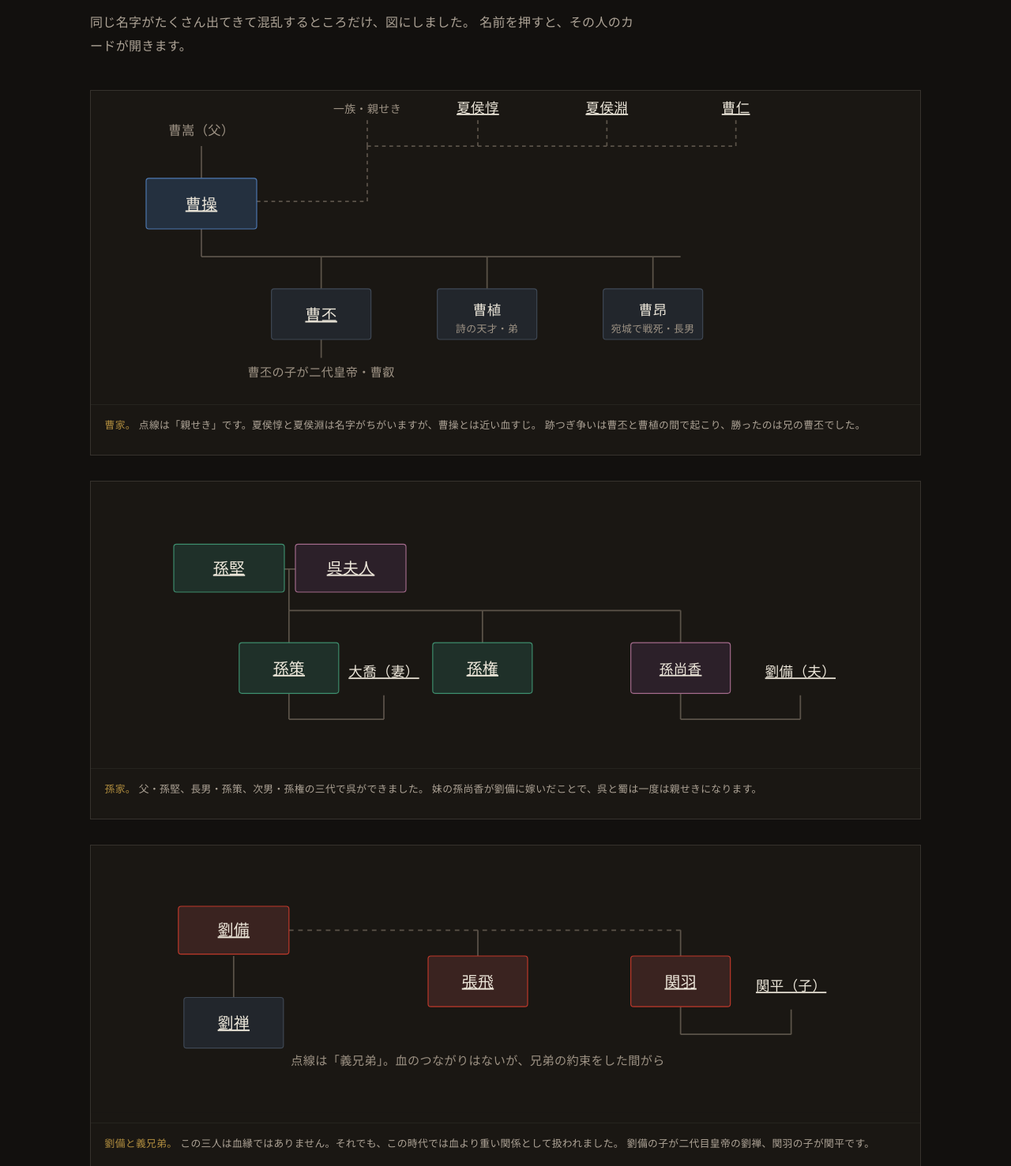
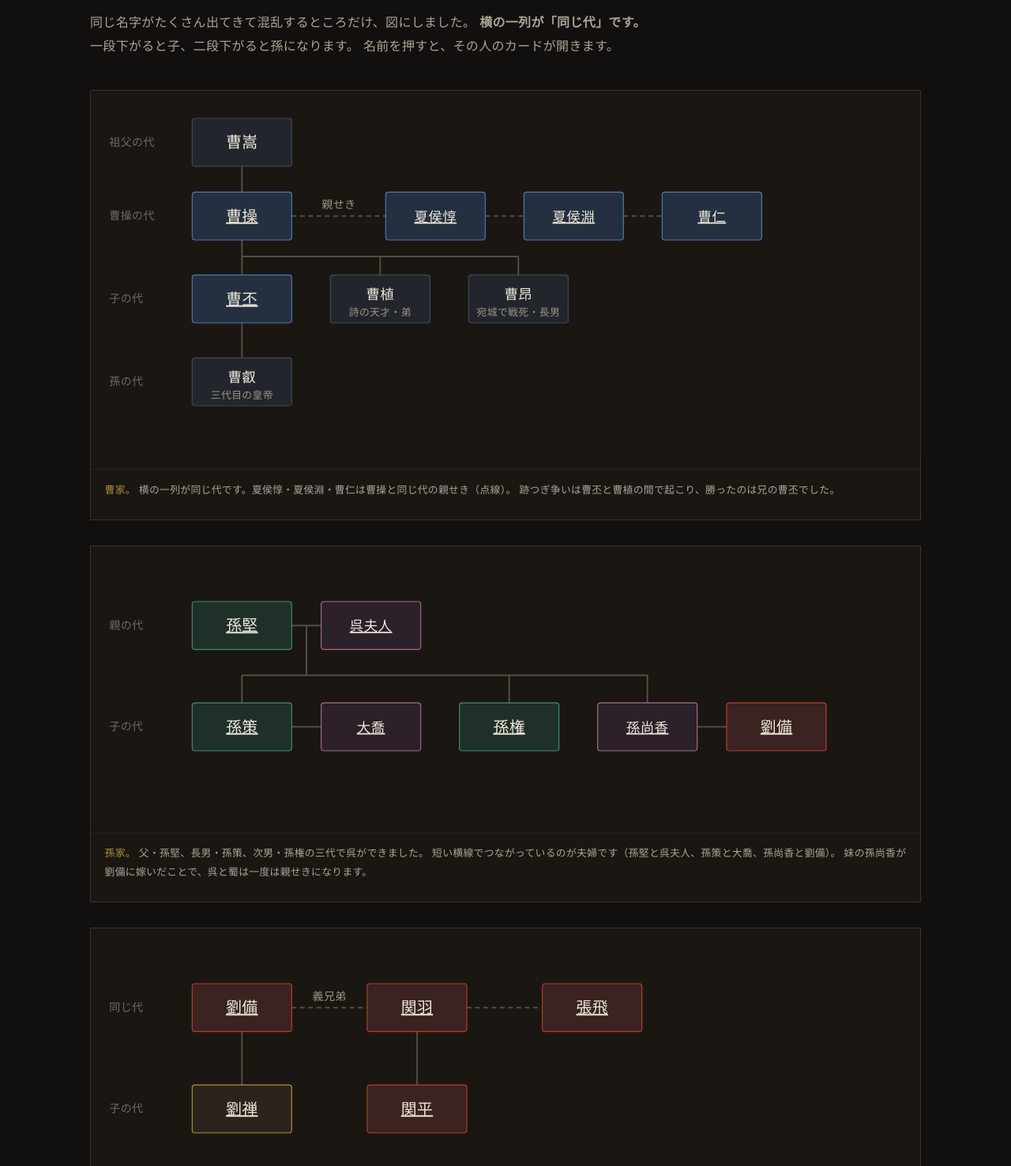
Before and after one commit to kotta1020/sangokushi-site, a plain HTML site: page yougo.html in a window 1280 px wide. Shown: the part 8783-10260 px from the top of the page at 79% size. Drawn offline with Linux system fonts and the light colour scheme.

Commit message:
家系図を世代ごとの段に並べ直した
横の一列が同じ代になるように全部組み直した。
・曹家：祖父の代／曹操の代（夏侯惇たちも同じ段へ）／子の代／孫の代 の4段
・孫家：親の代／子の代（配偶者も同じ段）の2段
・劉備：同じ代（義兄弟）／子の代 の2段
・司馬家：一代目／二代目／三代目 の3段
左はしに段の名前を入れ、文字が線や箱と重ならないことを機械的に確認した。

```diff
--- a/yougo.html
+++ b/yougo.html
@@ -199,45 +199,57 @@
     <h2 class="sec__title">家系図</h2>
     <p class="sec__lead">
       同じ名字がたくさん出てきて混乱するところだけ、図にしました。
+      <strong>横の一列が「同じ代」です。</strong>一段下がると子、二段下がると孫になります。
       名前を押すと、その人のカードが開きます。
     </p>
 
     <div class="figbox">
-      <svg viewBox="0 0 900 330" role="img" aria-label="曹操の一族の家系図">
-        <rect width="900" height="330" fill="#1A1713"/>
+      <svg viewBox="0 0 900 400" role="img" aria-label="曹操の一族の家系図">
+        <rect width="900" height="400" fill="#1A1713"/>
         <g stroke="#5b5349" stroke-width="1.5" fill="none">
-          <path d="M120,60 L120,95"/>
-          <path d="M120,150 L120,180 M120,180 L640,180"/>
-          <path d="M250,180 L250,215 M430,180 L430,215 M610,180 L610,215"/>
-          <path d="M250,270 L250,290"/>
-          <path d="M180,120 L300,120 M300,120 L300,60" stroke-dasharray="4 4"/>
-          <path d="M300,60 L700,60" stroke-dasharray="4 4"/>
-          <path d="M420,60 L420,30 M560,60 L560,30 M700,60 L700,30" stroke-dasharray="4 4"/>
-          <path d="M300,60 L300,30" stroke-dasharray="4 4"/>
+          <path d="M164,82 L164,110"/>
+          <path d="M164,162 L164,180 M164,180 L464,180"/>
+          <path d="M164,180 L164,200 M314,180 L314,200 M464,180 L464,200"/>
+          <path d="M164,252 L164,290"/>
+          <path d="M218,136 L320,136 M428,136 L470,136 M578,136 L620,136" stroke-dasharray="5 4"/>
         </g>
-        <g class="tree" font-family="serif" font-size="17" fill="#EDE7DA" text-anchor="middle">
-          <text x="120" y="48" font-size="14" fill="#9d9284">曹嵩（父）</text>
-          <g><rect x="60" y="95" width="120" height="55" rx="3" fill="#24303f" stroke="#4E79B2"/>
-             <text x="120" y="129" class="tn" data-p="曹操">曹操</text></g>
-          <g><rect x="196" y="215" width="108" height="55" rx="3" fill="#22262c" stroke="#3f4855"/>
-             <text x="250" y="249" class="tn" data-p="曹丕">曹丕</text></g>
-          <g><rect x="376" y="215" width="108" height="55" rx="3" fill="#22262c" stroke="#3f4855"/>
-             <text x="430" y="243" font-size="15">曹植</text>
-             <text x="430" y="262" font-size="11" fill="#9d9284">詩の天才・弟</text></g>
-          <g><rect x="556" y="215" width="108" height="55" rx="3" fill="#22262c" stroke="#3f4855"/>
-             <text x="610" y="243" font-size="15">曹昂</text>
-             <text x="610" y="262" font-size="11" fill="#9d9284">宛城で戦死・長男</text></g>
-          <text x="250" y="310" font-size="13" fill="#9d9284">曹丕の子が二代皇帝・曹叡</text>
+        <g font-family="sans-serif" font-size="12" fill="#6E6A63" text-anchor="start">
+          <text x="20" y="60" text-anchor="start">祖父の代</text>
+          <text x="20" y="140" text-anchor="start">曹操の代</text>
+          <text x="20" y="230" text-anchor="start">子の代</text>
+          <text x="20" y="320" text-anchor="start">孫の代</text>
+        </g>
+        <text x="269" y="128" font-family="sans-serif" font-size="12" fill="#9d9284" text-anchor="middle">親せき</text>
+        <g font-family="serif" font-size="17" fill="#EDE7DA" text-anchor="middle">
+          <g><rect x="110" y="30" width="108" height="52" rx="3" fill="#22262c" stroke="#3f4855"/>
+             <text x="164" y="62">曹嵩</text></g>
 
-          <text x="300" y="24" font-size="12" fill="#9d9284">一族・親せき</text>
-          <text x="420" y="24" class="tn" font-size="15" data-p="夏侯惇">夏侯惇</text>
-          <text x="560" y="24" class="tn" font-size="15" data-p="夏侯淵">夏侯淵</text>
-          <text x="700" y="24" class="tn" font-size="15" data-p="曹仁">曹仁</text>
+          <g><rect x="110" y="110" width="108" height="52" rx="3" fill="#24303f" stroke="#4E79B2"/>
+             <text x="164" y="142" class="tn" data-p="曹操">曹操</text></g>
+          <g><rect x="320" y="110" width="108" height="52" rx="3" fill="#24303f" stroke="#4E79B2"/>
+             <text x="374" y="142" class="tn" font-size="15" data-p="夏侯惇">夏侯惇</text></g>
+          <g><rect x="470" y="110" width="108" height="52" rx="3" fill="#24303f" stroke="#4E79B2"/>
+             <text x="524" y="142" class="tn" font-size="15" data-p="夏侯淵">夏侯淵</text></g>
+          <g><rect x="620" y="110" width="108" height="52" rx="3" fill="#24303f" stroke="#4E79B2"/>
+             <text x="674" y="142" class="tn" font-size="15" data-p="曹仁">曹仁</text></g>
+
+          <g><rect x="110" y="200" width="108" height="52" rx="3" fill="#24303f" stroke="#4E79B2"/>
+             <text x="164" y="232" class="tn" data-p="曹丕">曹丕</text></g>
+          <g><rect x="260" y="200" width="108" height="52" rx="3" fill="#22262c" stroke="#3f4855"/>
+             <text x="314" y="226" font-size="15">曹植</text>
+             <text x="314" y="244" font-size="11" fill="#9d9284">詩の天才・弟</text></g>
+          <g><rect x="410" y="200" width="108" height="52" rx="3" fill="#22262c" stroke="#3f4855"/>
+             <text x="464" y="226" font-size="15">曹昂</text>
+             <text x="464" y="244" font-size="11" fill="#9d9284">宛城で戦死・長男</text></g>
+
+          <g><rect x="110" y="290" width="108" height="52" rx="3" fill="#22262c" stroke="#3f4855"/>
+             <text x="164" y="316" font-size="15">曹叡</text>
+             <text x="164" y="334" font-size="11" fill="#9d9284">三代目の皇帝</text></g>
         </g>
       </svg>
       <p class="figcap">
         <b style="color:#B08D3F;font-weight:400">曹家。</b>
-        点線は「親せき」です。夏侯惇と夏侯淵は名字がちがいますが、曹操とは近い血すじ。
+        横の一列が同じ代です。夏侯惇・夏侯淵・曹仁は曹操と同じ代の親せき（点線）。
         跡つぎ争いは曹丕と曹植の間で起こり、勝ったのは兄の曹丕でした。
       </p>
     </div>
@@ -246,89 +258,108 @@
       <svg viewBox="0 0 900 300" role="img" aria-label="孫家の家系図">
         <rect width="900" height="300" fill="#1A1713"/>
         <g stroke="#5b5349" stroke-width="1.5" fill="none">
-          <path d="M210,95 L222,95"/>
-          <path d="M215,95 L215,140 M215,140 L640,140"/>
-          <path d="M215,140 L215,175 M425,140 L425,175 M640,140 L640,175"/>
-          <path d="M215,230 L215,258 M215,258 L318,258 M318,258 L318,232"/>
-          <path d="M640,230 L640,258 M640,258 L770,258 M770,258 L770,232"/>
+          <path d="M218,86 L250,86"/>
+          <path d="M234,86 L234,140 M164,140 L604,140"/>
+          <path d="M164,140 L164,170 M454,140 L454,170 M604,140 L604,170"/>
+          <path d="M218,196 L250,196"/>
+          <path d="M658,196 L690,196"/>
+        </g>
+        <g font-family="sans-serif" font-size="12" fill="#6E6A63" text-anchor="start">
+          <text x="20" y="90" text-anchor="start">親の代</text>
+          <text x="20" y="200" text-anchor="start">子の代</text>
         </g>
         <g font-family="serif" font-size="17" fill="#EDE7DA" text-anchor="middle">
-          <g><rect x="90" y="68" width="120" height="52" rx="3" fill="#1f3029" stroke="#3E8E6E"/>
-             <text x="150" y="100" class="tn" data-p="孫堅">孫堅</text></g>
-          <g><rect x="222" y="68" width="120" height="52" rx="3" fill="#2c2029" stroke="#A46B8C"/>
-             <text x="282" y="100" class="tn" data-p="呉夫人">呉夫人</text></g>
-          <g><rect x="161" y="175" width="108" height="55" rx="3" fill="#1f3029" stroke="#3E8E6E"/>
-             <text x="215" y="209" class="tn" data-p="孫策">孫策</text></g>
-          <g><rect x="371" y="175" width="108" height="55" rx="3" fill="#1f3029" stroke="#3E8E6E"/>
-             <text x="425" y="209" class="tn" data-p="孫権">孫権</text></g>
-          <g><rect x="586" y="175" width="108" height="55" rx="3" fill="#2c2029" stroke="#A46B8C"/>
-             <text x="640" y="209" class="tn" font-size="15" data-p="孫尚香">孫尚香</text></g>
-          <g><rect x="264" y="180" width="108" height="52" rx="3" fill="#2c2029" stroke="#A46B8C" opacity="0"/>
-             <text x="318" y="212" class="tn" font-size="15" data-p="大喬">大喬（妻）</text></g>
-          <text x="770" y="212" class="tn" font-size="15" data-p="劉備">劉備（夫）</text>
+          <g><rect x="110" y="60" width="108" height="52" rx="3" fill="#1f3029" stroke="#3E8E6E"/>
+             <text x="164" y="92" class="tn" data-p="孫堅">孫堅</text></g>
+          <g><rect x="250" y="60" width="108" height="52" rx="3" fill="#2c2029" stroke="#A46B8C"/>
+             <text x="304" y="92" class="tn" font-size="15" data-p="呉夫人">呉夫人</text></g>
+
+          <g><rect x="110" y="170" width="108" height="52" rx="3" fill="#1f3029" stroke="#3E8E6E"/>
+             <text x="164" y="202" class="tn" data-p="孫策">孫策</text></g>
+          <g><rect x="250" y="170" width="108" height="52" rx="3" fill="#2c2029" stroke="#A46B8C"/>
+             <text x="304" y="202" class="tn" font-size="15" data-p="大喬">大喬</text></g>
+          <g><rect x="400" y="170" width="108" height="52" rx="3" fill="#1f3029" stroke="#3E8E6E"/>
+             <text x="454" y="202" class="tn" data-p="孫権">孫権</text></g>
+          <g><rect x="550" y="170" width="108" height="52" rx="3" fill="#2c2029" stroke="#A46B8C"/>
+             <text x="604" y="202" class="tn" font-size="15" data-p="孫尚香">孫尚香</text></g>
+          <g><rect x="690" y="170" width="108" height="52" rx="3" fill="#3a2320" stroke="#C0392B"/>
+             <text x="744" y="202" class="tn" data-p="劉備">劉備</text></g>
         </g>
       </svg>
       <p class="figcap">
         <b style="color:#B08D3F;font-weight:400">孫家。</b>
         父・孫堅、長男・孫策、次男・孫権の三代で呉ができました。
+        短い横線でつながっているのが夫婦です（孫堅と呉夫人、孫策と大喬、孫尚香と劉備）。
         妹の孫尚香が劉備に嫁いだことで、呉と蜀は一度は親せきになります。
       </p>
     </div>
 
     <div class="figbox">
-      <svg viewBox="0 0 900 290" role="img" aria-label="劉備と義兄弟の関係図">
-        <rect width="900" height="290" fill="#1A1713"/>
+      <svg viewBox="0 0 900 300" role="img" aria-label="劉備と義兄弟の関係図">
+        <rect width="900" height="300" fill="#1A1713"/>
         <g stroke="#5b5349" stroke-width="1.5" fill="none">
-          <path d="M155,120 L155,165"/>
-          <path d="M215,92 L640,92" stroke-dasharray="5 5"/>
-          <path d="M420,92 L420,120 M640,92 L640,120"/>
-          <path d="M640,175 L640,205 M640,205 L760,205 M760,205 L760,178"/>
+          <path d="M218,86 L300,86 M408,86 L490,86" stroke-dasharray="5 4"/>
+          <path d="M164,112 L164,170"/>
+          <path d="M354,112 L354,170"/>
         </g>
+        <g font-family="sans-serif" font-size="12" fill="#6E6A63" text-anchor="start">
+          <text x="20" y="90" text-anchor="start">同じ代</text>
+          <text x="20" y="200" text-anchor="start">子の代</text>
+        </g>
+        <text x="259" y="78" font-family="sans-serif" font-size="12" fill="#9d9284" text-anchor="middle">義兄弟</text>
         <g font-family="serif" font-size="17" fill="#EDE7DA" text-anchor="middle">
-          <g><rect x="95" y="66" width="120" height="52" rx="3" fill="#3a2320" stroke="#C0392B"/>
-             <text x="155" y="98" class="tn" data-p="劉備">劉備</text></g>
-          <g><rect x="366" y="120" width="108" height="55" rx="3" fill="#3a2320" stroke="#C0392B"/>
-             <text x="420" y="154" class="tn" data-p="張飛">張飛</text></g>
-          <g><rect x="586" y="120" width="108" height="55" rx="3" fill="#3a2320" stroke="#C0392B"/>
-             <text x="640" y="154" class="tn" data-p="関羽">関羽</text></g>
-          <g><rect x="101" y="165" width="108" height="55" rx="3" fill="#22262c" stroke="#3f4855"/>
-             <text x="155" y="199" class="tn" data-p="劉禅">劉禅</text></g>
-          <text x="760" y="158" class="tn" font-size="15" data-p="関平">関平（子）</text>
-          <text x="420" y="238" font-size="13" fill="#9d9284" text-anchor="middle">点線は「義兄弟」。血のつながりはないが、兄弟の約束をした間がら</text>
+          <g><rect x="110" y="60" width="108" height="52" rx="3" fill="#3a2320" stroke="#C0392B"/>
+             <text x="164" y="92" class="tn" data-p="劉備">劉備</text></g>
+          <g><rect x="300" y="60" width="108" height="52" rx="3" fill="#3a2320" stroke="#C0392B"/>
+             <text x="354" y="92" class="tn" data-p="関羽">関羽</text></g>
+          <g><rect x="490" y="60" width="108" height="52" rx="3" fill="#3a2320" stroke="#C0392B"/>
+             <text x="544" y="92" class="tn" data-p="張飛">張飛</text></g>
+
+          <g><rect x="110" y="170" width="108" height="52" rx="3" fill="#2b241c" stroke="#B08D3F"/>
+             <text x="164" y="202" class="tn" data-p="劉禅">劉禅</text></g>
+          <g><rect x="300" y="170" width="108" height="52" rx="3" fill="#3a2320" stroke="#C0392B"/>
+             <text x="354" y="202" class="tn" data-p="関平">関平</text></g>
         </g>
       </svg>
       <p class="figcap">
         <b style="color:#B08D3F;font-weight:400">劉備と義兄弟。</b>
-        この三人は血縁ではありません。それでも、この時代では血より重い関係として扱われました。
-        劉備の子が二代目皇帝の劉禅、関羽の子が関平です。
+        上の三人は同じ代で、血のつながりはありません（点線が義兄弟）。
+        それでもこの時代では、血より重い関係として扱われました。
+        下の段が子で、劉備の子が二代目皇帝の劉禅、関羽の子が関平です。
       </p>
     </div>
 
     <div class="figbox">
-      <svg viewBox="0 0 900 250" role="img" aria-label="司馬家の家系図">
-        <rect width="900" height="250" fill="#1A1713"/>
+      <svg viewBox="0 0 900 390" role="img" aria-label="司馬家の家系図">
+        <rect width="900" height="390" fill="#1A1713"/>
         <g stroke="#5b5349" stroke-width="1.5" fill="none">
-          <path d="M150,120 L150,150 M150,150 L480,150"/>
-          <path d="M310,150 L310,178 M480,150 L480,178"/>
-          <path d="M480,230 L480,233 M480,233 L680,233 M680,233 L680,204"/>
+          <path d="M164,92 L164,120 M164,120 L334,120"/>
+          <path d="M164,120 L164,150 M334,120 L334,150"/>
+          <path d="M334,202 L334,260"/>
+        </g>
+        <g font-family="sans-serif" font-size="12" fill="#6E6A63" text-anchor="start">
+          <text x="20" y="70" text-anchor="start">一代目</text>
+          <text x="20" y="180" text-anchor="start">二代目</text>
+          <text x="20" y="290" text-anchor="start">三代目</text>
         </g>
         <g font-family="serif" font-size="17" fill="#EDE7DA" text-anchor="middle">
-          <g><rect x="90" y="68" width="120" height="52" rx="3" fill="#24303f" stroke="#4E79B2"/>
-             <text x="150" y="100" class="tn" data-p="司馬懿">司馬懿</text></g>
-          <g><rect x="256" y="178" width="108" height="52" rx="3" fill="#24303f" stroke="#4E79B2"/>
-             <text x="310" y="210" class="tn" font-size="15" data-p="司馬師">司馬師</text></g>
-          <g><rect x="426" y="178" width="108" height="52" rx="3" fill="#24303f" stroke="#4E79B2"/>
-             <text x="480" y="210" class="tn" font-size="15" data-p="司馬昭">司馬昭</text></g>
-          <g><rect x="626" y="152" width="108" height="52" rx="3" fill="#2b241c" stroke="#B08D3F"/>
-             <text x="680" y="184" class="tn" font-size="15" data-p="司馬炎">司馬炎</text></g>
-          <text x="790" y="184" font-size="13" fill="#9d9284" text-anchor="start">晋の初代皇帝</text>
-          <text x="150" y="52" font-size="13" fill="#9d9284">魏の家来のはずが……</text>
+          <g><rect x="110" y="40" width="108" height="52" rx="3" fill="#24303f" stroke="#4E79B2"/>
+             <text x="164" y="72" class="tn" font-size="15" data-p="司馬懿">司馬懿</text></g>
+
+          <g><rect x="110" y="150" width="108" height="52" rx="3" fill="#24303f" stroke="#4E79B2"/>
+             <text x="164" y="182" class="tn" font-size="15" data-p="司馬師">司馬師</text></g>
+          <g><rect x="280" y="150" width="108" height="52" rx="3" fill="#24303f" stroke="#4E79B2"/>
+             <text x="334" y="182" class="tn" font-size="15" data-p="司馬昭">司馬昭</text></g>
+
+          <g><rect x="280" y="260" width="108" height="52" rx="3" fill="#2b241c" stroke="#B08D3F"/>
+             <text x="334" y="292" class="tn" font-size="15" data-p="司馬炎">司馬炎</text></g>
+          <text x="410" y="292" font-family="sans-serif" font-size="13" fill="#9d9284" text-anchor="start">晋の初代皇帝</text>
         </g>
       </svg>
       <p class="figcap">
         <b style="color:#B08D3F;font-weight:400">司馬家。</b>
-        祖父・父・伯父が三代がかりで魏を乗っ取り、孫の司馬炎が晋を建てました。
-        三国志のいちばん最後に勝つのは、この家です。
+        一代目の司馬懿が魏の実権をにぎり、二代目の兄弟がそれを引きつぎ、
+        三代目の司馬炎が晋を建てました。三国志のいちばん最後に勝つのは、この家です。
       </p>
     </div>
   </div>
```
